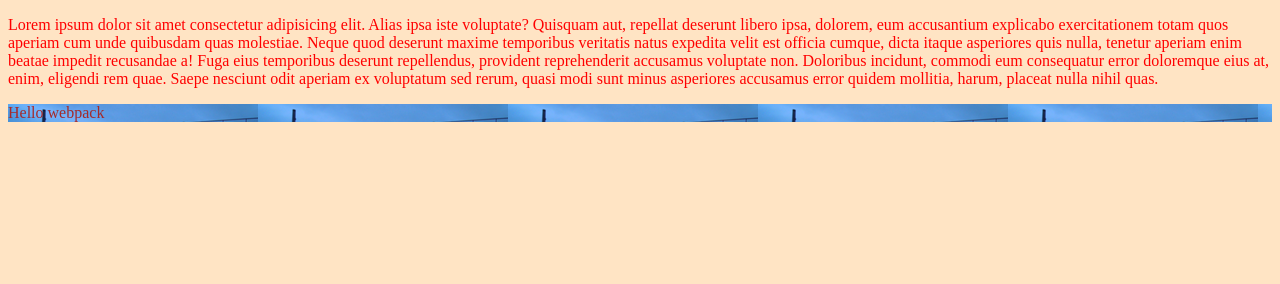
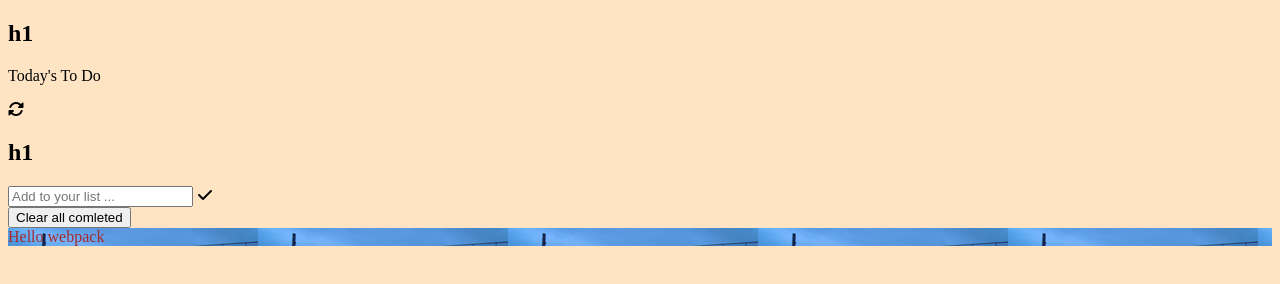
Before and after one commit to GhislainMitahi/todoWebpack_JS, a website built with webpack: page src/index.html in a window 1280 px wide. Built offline with nearby package versions, Linux system fonts and the light colour scheme; a web font is replaced by a local one.

Commit message:
add indexJS

```diff
--- a/src/index.html
+++ b/src/index.html
@@ -1,22 +1,33 @@
 <!DOCTYPE html>
-<html>
+<html lang="en">
+<head>
+    <meta charset="UTF-8">
+    <meta http-equiv="X-UA-Compatible" content="IE=edge">
+    <meta name="viewport" content="width=device-width, initial-scale=1.0">
+    <link rel="stylesheet" href="https://cdnjs.cloudflare.com/ajax/libs/font-awesome/6.1.2/css/all.min.css">
+    <title>Todo</title>
 
-    <head>
-        <meta charset="utf-8" />
-        <title>Asset Management</title>
-
-        <script src="bundle.js"></script>
-    </head>
-
-    <body>
-        <p class="ghis">Lorem ipsum dolor sit amet consectetur adipisicing elit. Alias ipsa iste voluptate? Quisquam
-            aut, repellat deserunt libero ipsa, dolorem, eum accusantium explicabo exercitationem totam quos aperiam cum
-            unde quibusdam quas molestiae. Neque quod deserunt maxime temporibus veritatis natus expedita velit est
-            officia cumque, dicta itaque asperiores quis nulla, tenetur aperiam enim beatae impedit recusandae a! Fuga
-            eius temporibus deserunt repellendus, provident reprehenderit accusamus voluptate non. Doloribus incidunt,
-            commodi eum consequatur error doloremque eius at, enim, eligendi rem quae. Saepe nesciunt odit aperiam ex
-            voluptatum sed rerum, quasi modi sunt minus asperiores accusamus error quidem mollitia, harum, placeat nulla
-            nihil quas.</p>
-    </body>
-
+    <script src="bundle.js"></script>
+</head>
+<body>
+    <div class="content">
+        <header class="header">
+            <h2>h1</h2>
+            <p class="title">Today's To Do</p>
+            <p id="refresh"><i class="fa-solid fa-rotate"></i></p>
+        </header>
+        <section class="listContents">
+            <h2>h1</h2>
+            <div class="getData">
+                <input id="field" type="text" placeholder="Add to your list ...">
+                <i class="fa-solid fa-check"></i>
+            </div>
+        </section>
+        <footer id="footer">
+             <button type="button" class="btn">
+                Clear all comleted
+             </button>
+        </footer>
+    </div>
+</body>
 </html>
```
